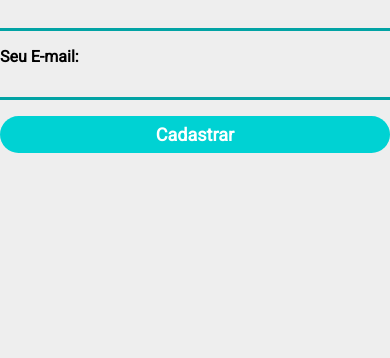
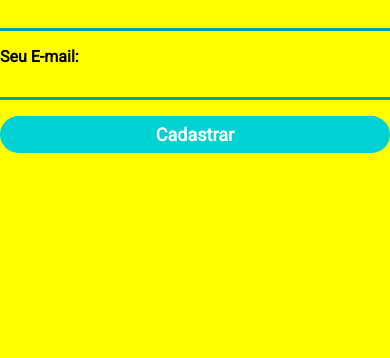
Before and after one commit to CaioCroccia22/sass-project, a website: page index.html in a window 390 px wide. Shown: the part 486-844 px from the top of the page. Drawn offline with Linux system fonts and the light colour scheme.

Commit message:
feat: add scss variables for mobile and tablet breakpoints

```diff
--- a/source/config/var.scss
+++ b/source/config/var.scss
@@ -1,4 +1,10 @@
+//Cores e fontes
 $fontPrincipal: Roboto, serif;
 $corDeFundo: #c8d6e5;
 $corPrincipal: #01a3a4;
 $corSecundaria: #00d2d3;
+
+
+//Breakpoint
+$mobile: 767px;
+$tablet: 1023px;
--- a/source/main.scss
+++ b/source/main.scss
@@ -79,3 +79,9 @@ header{
 
         }
 }
+
+@media screen and (max-width: var.$mobile){
+    body{
+        background-color: yellow;
+    }
+}
```
Also changed, not shown: build/main.css, 1 other file.
